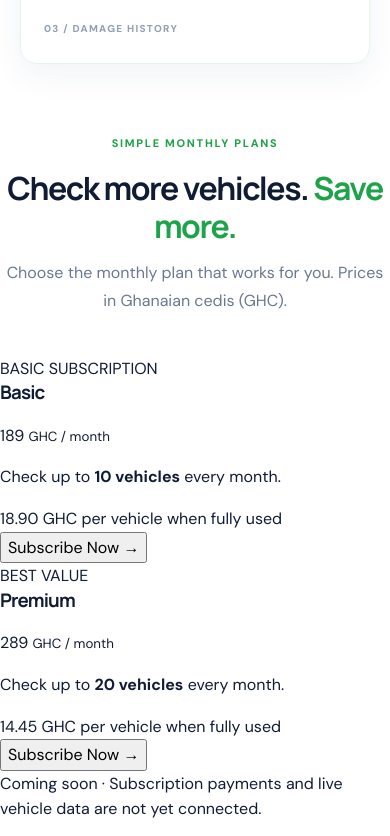
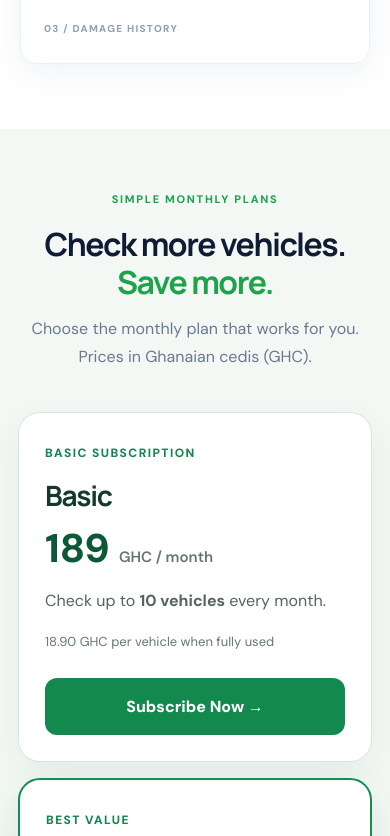
Before and after one commit to tekkoplex-lgtm/checkyourvinnumber, a React (Vite) app: page / in a window 390 px wide. Shown: the part 2100-2936 px from the top of the page. Built offline with nearby package versions, Linux system fonts and the light colour scheme.

Commit message:
style: responsive subscription pricing section

```diff
--- a/src/vin-app.css
+++ b/src/vin-app.css
@@ -112,3 +112,19 @@
 .vin-logo-symbol{width:46.8px!important;height:46.8px!important;flex:0 0 46.8px!important;font-size:32.76px!important;border-radius:9px!important}
 @media(max-width:760px){.vin-header{padding-left:7px!important}.vin-logo-symbol{width:37.44px!important;height:37.44px!important;flex-basis:37.44px!important;font-size:26.52px!important;border-radius:7px!important}}
 @media(max-width:390px){.vin-logo-symbol{width:34.32px!important;height:34.32px!important;flex-basis:34.32px!important;font-size:24.96px!important}}
+
+/* Monthly subscriptions */
+.vin-pricing{padding:88px 24px 80px;background:#f3f8f5;text-align:center}
+.vin-pricing-grid{max-width:920px;margin:36px auto 0;display:grid;grid-template-columns:repeat(2,minmax(0,1fr));gap:24px;text-align:left}
+.vin-pricing-card{background:#fff;border:1px solid #d8e8de;border-radius:22px;padding:34px;box-shadow:0 12px 35px rgba(6,54,34,.06)}
+.vin-pricing-featured{border:2px solid #168b53;box-shadow:0 16px 40px rgba(6,94,50,.12)}
+.vin-plan-label{font-size:12px;font-weight:800;letter-spacing:.12em;color:#148450}
+.vin-pricing-card h3{font-size:28px;margin:14px 0 12px;color:#153a2b}
+.vin-plan-price{font-size:48px;font-weight:850;color:#0d5937;margin:0 0 16px;line-height:1.2}
+.vin-plan-price small{font-size:15px;font-weight:600;color:#66766d}
+.vin-pricing-card>p:not(.vin-plan-price){color:#52665b;font-size:16px}
+.vin-plan-unit{margin:18px 0 25px;color:#65796d;font-size:13px}
+.vin-pricing-card button{width:100%;padding:16px;border:0;border-radius:12px;background:#13894e;color:white;font-size:16px;font-weight:750;cursor:pointer}
+.vin-pricing-card button:hover{background:#096f3c}
+.vin-pricing-note{margin:22px auto 0;color:#63766a;font-size:13px}
+@media(max-width:680px){.vin-pricing{padding:56px 18px}.vin-pricing-grid{grid-template-columns:1fr;gap:16px}.vin-pricing-card{padding:26px}.vin-plan-price{font-size:40px}}
```
